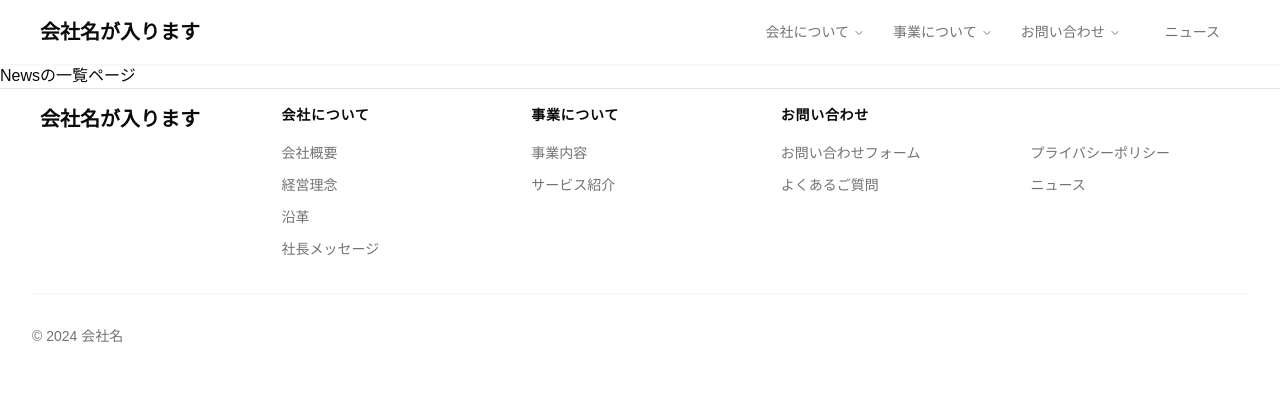
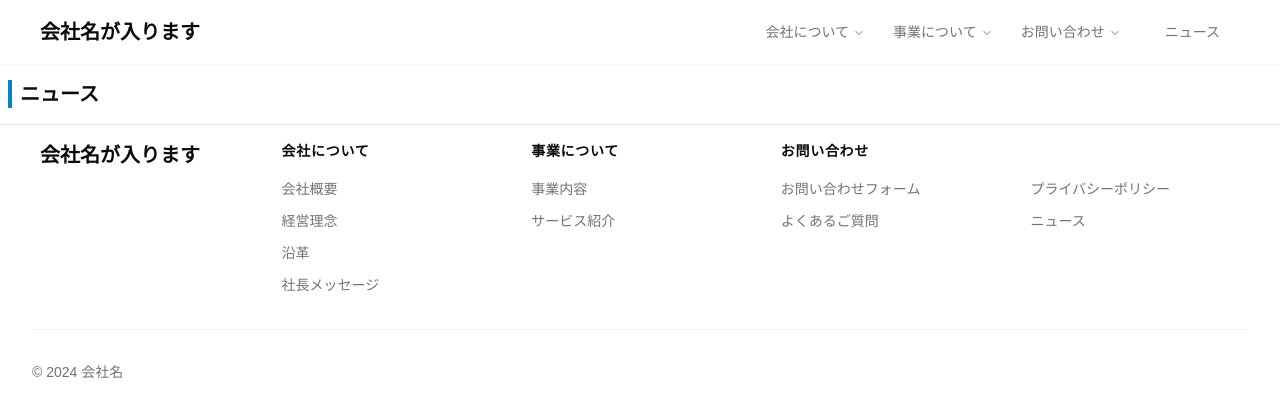
Before and after one commit to y-tommy/corp_site_practice, a Next.js app: page /news in a window 1280 px wide. Shown: the top 418 px of the page. Built offline with nearby package versions, Linux system fonts and the light colour scheme.

Commit message:
create heading components and fix layouts

```diff
--- a/app/business/about/page.tsx
+++ b/app/business/about/page.tsx
@@ -1,11 +1,10 @@
+import Heading from "@/components/layouts/heading/heading";
 import React from "react";
 
 const BusinessAbout = () => {
   return (
     <div className="container mx-auto px-4 py-4 flex-grow sm:px-6 lg:px-8">
-      <div className="space-y-4">
-        <h1 className="ml-2 text-xl font-bold text-foreground border-l-4 border-sky-600 pl-2">事業内容</h1>
-      </div>
+      <Heading title="事業内容" />
       <div className="flex h-screen">
         <p>ここにメッセージが出ます。<br />事業内容どうやって書こうか思案中</p>
       </div>
--- a/app/business/service/page.tsx
+++ b/app/business/service/page.tsx
@@ -1,12 +1,11 @@
 import React from "react";
 import ServiceCard from "./serviceCard";
+import Heading from "@/components/layouts/heading/heading";
 
 const Service = () => {
   return (
     <div className="container mx-auto px-4 py-4 flex-grow sm:px-6 lg:px-8">
-      <div className="space-y-4 py-10">
-        <h1 className="ml-2 text-xl font-bold text-foreground border-l-4 border-sky-600 pl-2">サービス紹介</h1>
-      </div>
+      <Heading title="サービス紹介" />
       <div className="flex">
         <ServiceCard />
       </div>
--- a/app/company/about/page.tsx
+++ b/app/company/about/page.tsx
@@ -1,13 +1,12 @@
 import { Table, TableBody, TableCell, TableRow } from "@/components/ui/table";
 import React from "react"
 import { tableItems } from "./tableItems";
+import Heading from "@/components/layouts/heading/heading";
 
 const About = () => {
   return (
     <div className="container mx-auto px-4 py-4 flex-grow sm:px-6 lg:px-8">
-      <div className="space-y-4">
-        <h1 className="ml-2 text-xl font-bold text-foreground border-l-4 border-sky-600 pl-2">会社概要</h1>
-      </div>
+      <Heading title="会社概要" />
       <div className="flex h-screen">
         <Table>
           <TableBody>
--- a/app/company/history/page.tsx
+++ b/app/company/history/page.tsx
@@ -1,13 +1,12 @@
 import { Table, TableBody, TableCell, TableRow } from "@/components/ui/table";
 import React from "react";
 import { historyItems } from "./historyItems";
+import Heading from "@/components/layouts/heading/heading";
 
 const History = () => {
   return (
     <div className="container mx-auto px-4 py-4 flex-grow sm:px-6 lg:px-8">
-      <div className="space-y-4">
-        <h1 className="ml-2 text-xl font-bold text-foreground border-l-4 border-sky-600 pl-2">沿革</h1>
-      </div>
+      <Heading title="沿革" />
       <div className="flex h-screen">
         <Table>
           <TableBody>
--- a/app/company/message/page.tsx
+++ b/app/company/message/page.tsx
@@ -1,11 +1,10 @@
+import Heading from "@/components/layouts/heading/heading";
 import React from "react";
 
 const Message = () => {
   return (
     <div className="container mx-auto px-4 py-4 flex-grow sm:px-6 lg:px-8">
-      <div className="space-y-4">
-        <h1 className="ml-2 text-xl font-bold text-foreground border-l-4 border-sky-600 pl-2">社長メッセージ</h1>
-      </div>
+      <Heading title="社長メッセージ" />
       <div className="flex h-screen">
         <p>ここにメッセージが出ます。<br />でも正直社長メッセージとか何書いたらいいかわからないというのが本音。</p>
       </div>
--- a/app/company/policy/page.tsx
+++ b/app/company/policy/page.tsx
@@ -1,11 +1,10 @@
+import Heading from "@/components/layouts/heading/heading";
 import React from "react";
 
 const Policy = () => {
   return (
     <div className="container mx-auto px-4 py-4 flex-grow sm:px-6 lg:px-8">
-      <div className="space-y-4">
-        <h1 className="ml-2 text-xl font-bold text-foreground border-l-4 border-sky-600 pl-2">経営理念</h1>
-      </div>
+      <Heading title="経営理念" />
     </div>
   );
 }
--- a/app/contact/FAQ/page.tsx
+++ b/app/contact/FAQ/page.tsx
@@ -6,13 +6,12 @@ import {
 } from "@/components/ui/accordion";
 import React from "react";
 import { FAQItems } from "./FAQItems";
+import Heading from "@/components/layouts/heading/heading";
 
 const Faq = () => {
   return (
     <div className="container mx-auto px-4 py-4 flex-grow sm:px-6 lg:px-8">
-      <div className="space-y-4">
-        <h1 className="ml-2 text-xl font-bold text-foreground border-l-4 border-sky-600 pl-2">FAQ</h1>
-      </div>
+      <Heading title="FAQ" />
       <div className="flex h-screen">
         <Accordion type="single" collapsible className="w-full">
           {FAQItems.map((FaqItem) => (
--- a/app/contact/form/page.tsx
+++ b/app/contact/form/page.tsx
@@ -1,3 +1,4 @@
+import Heading from "@/components/layouts/heading/heading";
 import { Input } from "@/components/ui/input";
 import { Label } from "@/components/ui/label";
 import React from "react";
@@ -5,20 +6,18 @@ import React from "react";
 const ContactForm = () => {
   return (
     <div className="container mx-auto px-4 py-4 flex-grow sm:px-6 lg:px-8">
-      <div className="space-y-4">
-        <h1 className="ml-2 text-xl font-bold text-foreground border-l-4 border-sky-600 pl-2">フォーム</h1>
-      </div>
+      <Heading title="フォーム" />
       <div className="flex h-screen">
         <p>ここにメッセージが出ます。<br />フォーム作ります</p>
         <form>
           <div className="grid w-full items-center gap-4">
             <div className="flex flex-col space-y-1.5">
               <Label htmlFor="name">Name</Label>
-              <Input id="name" placeholder="Name of your project" />
+              <Input id="name" placeholder="名前" />
             </div>
             <div className="flex flex-col space-y-1.5">
-              <Label htmlFor="framework">Framework</Label>
-              <Input id="name" placeholder="Name of your project" />
+              <Label htmlFor="framework">Eメール</Label>
+              <Input id="e-mail" placeholder="XXX@example.com" />
             </div>
           </div>
         </form>
--- a/app/news/page.tsx
+++ b/app/news/page.tsx
@@ -1,9 +1,10 @@
+import Heading from "@/components/layouts/heading/heading";
 import React from "react";
 
 const News = () => {
   return (
     <div>
-      Newsの一覧ページ
+      <Heading title="ニュース" />
     </div>
   );
 }
--- /dev/null
+++ b/components/layouts/heading/heading.tsx
@@ -0,0 +1,22 @@
+import React from "react";
+
+const Heading = ({title}: { title: string}) => {
+  return (
+    <div className="space-y-4">
+      <h1 className="
+      ml-2
+      text-xl
+      font-bold
+      text-foreground
+      border-l-4
+      border-sky-600
+      pl-2
+      my-4
+      ">
+        {title}
+      </h1>
+    </div>
+  );
+}
+
+export default Heading;
--- a/components/ui/table.tsx
+++ b/components/ui/table.tsx
@@ -58,7 +58,7 @@ const TableRow = React.forwardRef<
   <tr
     ref={ref}
     className={cn(
-      "border-b transition-colors hover:bg-muted/50 data-[state=selected]:bg-muted",
+      "border-b",
       className
     )}
     {...props}
```
